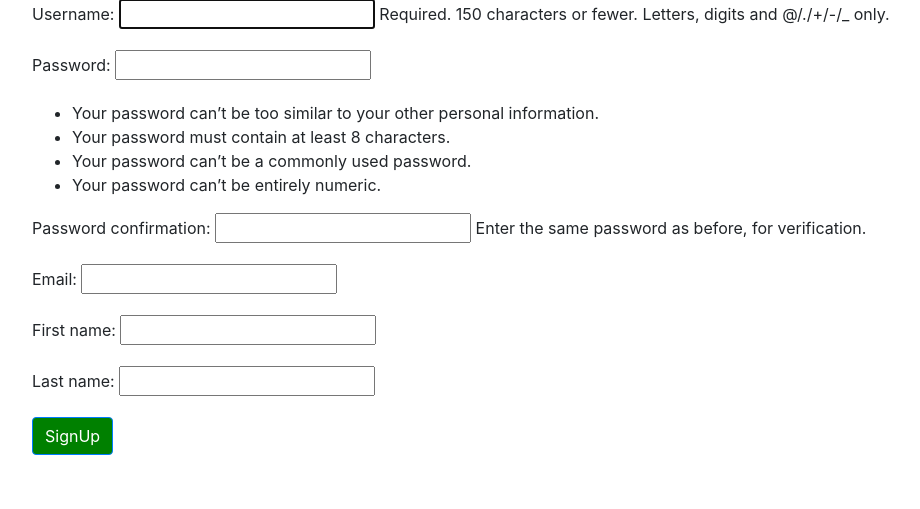
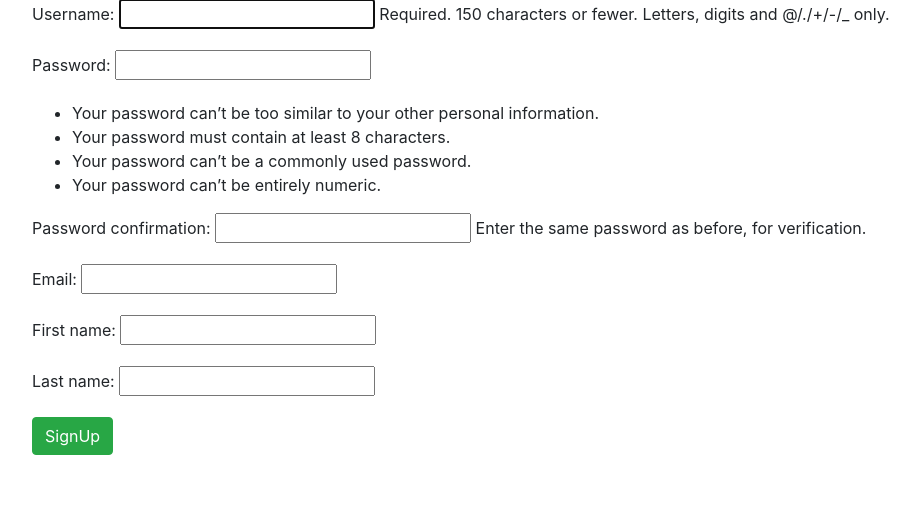
Before and after one commit to Flaviohmm/Music_Streaming_App_in_Django, a Django app: page /signup/ in a window 1280 px wide. Shown: the part 124-633 px from the top of the page, without its empty margins (53-973 px from the left). Run offline with Django 3.2, Linux system fonts and the light colour scheme; some libraries are stand-ins or nearby versions.

Commit message:
BTN-Success

```diff
--- a/music_nation/templates/music_nation/user_login.html
+++ b/music_nation/templates/music_nation/user_login.html
@@ -14,7 +14,7 @@
       {% csrf_token %}
       <input type="hidden" name="next" value="{{ next }}"
       {{ form.as_p }}
-      <button type="submit" class="btn btn-primary">Login</button>
+      <button type="submit" class="btn btn-success">Login</button>
     </form>
   </div>
 {% endif %}
--- a/music_nation/templates/music_nation/user_signup.html
+++ b/music_nation/templates/music_nation/user_signup.html
@@ -16,7 +16,7 @@
     <form method="post">
       {% csrf_token %}
       {{ form.as_p }}
-      <button type="submit" class="btn btn-primary" style="background-color:green">SignUp</button>
+      <button type="submit" class="btn btn-success">SignUp</button>
     </form>
   </div>
 {% endif %}
```
